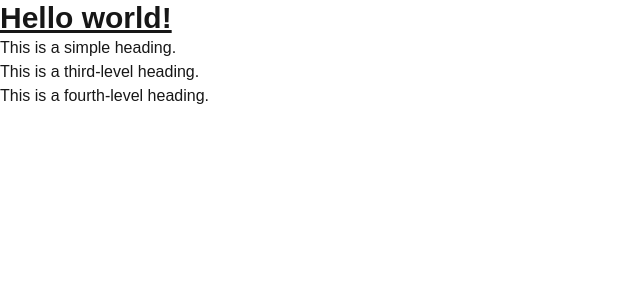
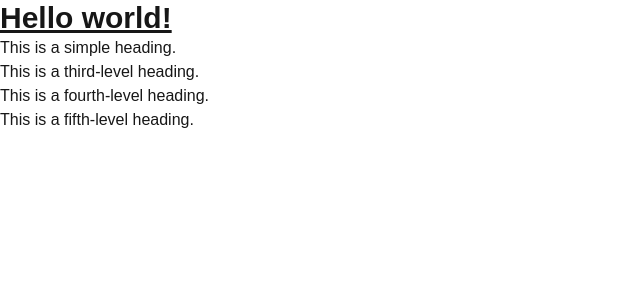
Before and after one commit to reuelrai/my-portfolio, a Next.js app: page / in a window 1280 px wide. Shown: the top 300 px of the page, without its empty margins (0-640 px from the left). Built offline with nearby package versions, Linux system fonts and the light colour scheme.

Commit message:
minor changes

```diff
--- a/app/page.tsx
+++ b/app/page.tsx
@@ -7,6 +7,7 @@ export default function Home() {
       <h2>This is a simple heading.</h2>
       <h3>This is a third-level heading.</h3>
       <h4>This is a fourth-level heading.</h4>
+      <h5>This is a fifth-level heading.</h5>
     </>
   );
 }
```
